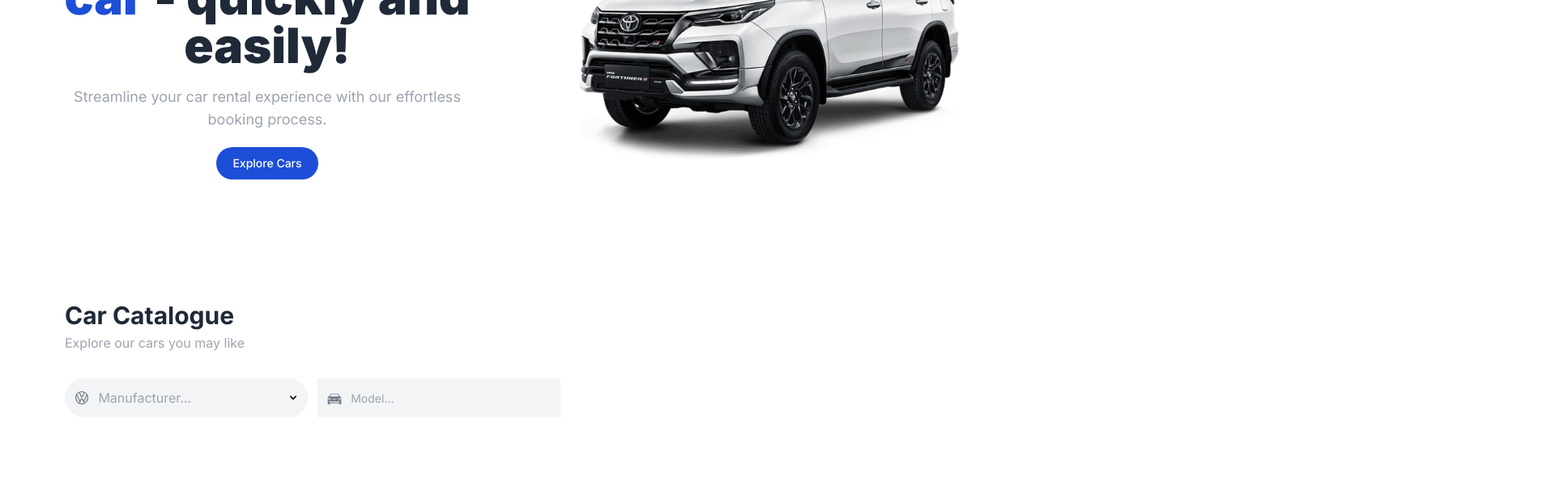
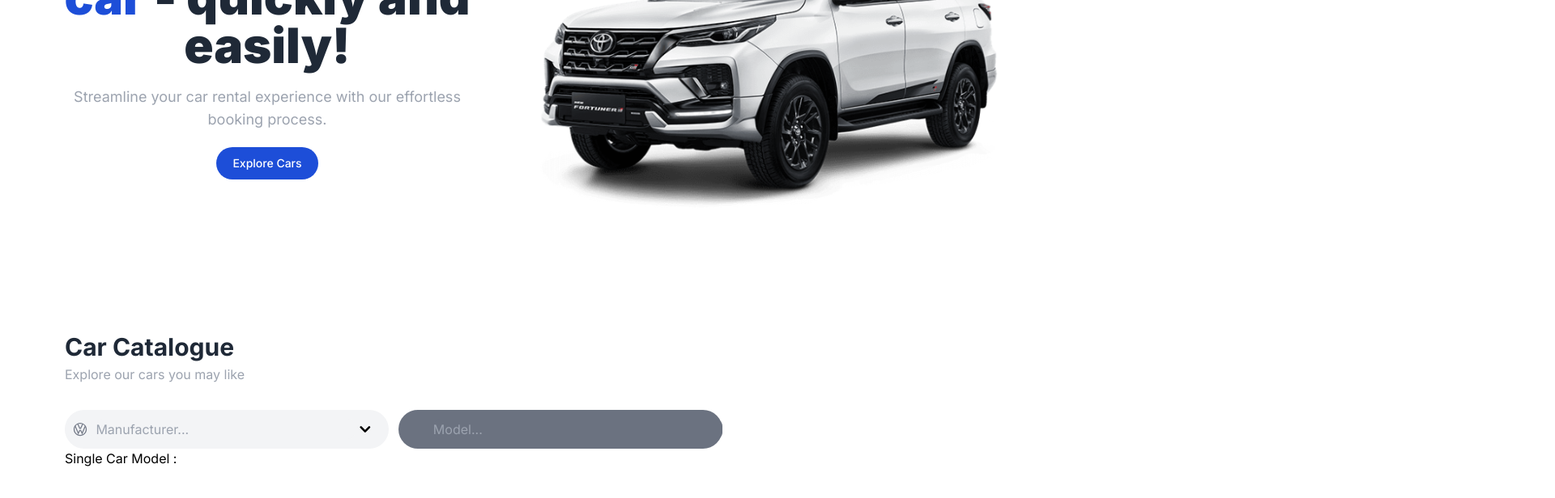
Before and after one commit to Nassergmr/CarHub, a Next.js app: page / in a window 1280 px wide. Shown: the part 276-892 px from the top of the page at 81% size, 1920 px wide, since content can reach past the window. Built offline with nearby package versions, Linux system fonts and the light colour scheme.

Commit message:
"commit"

```diff
--- a/app/_Components/Body/HeroSection/hero.jsx
+++ b/app/_Components/Body/HeroSection/hero.jsx
@@ -24,8 +24,8 @@ export default function Hero() {
           <Image
             className="mx-auto"
             src="/hero.png"
-            width={500}
-            height={500}
+            width={600}
+            height={600}
             alt=""
           />
         </div>
--- /dev/null
+++ b/app/_Components/Body/catalogueSection/car.jsx
@@ -0,0 +1,45 @@
+export default function Car({
+  manufacturer,
+  carModel,
+  allModals,
+  setAllModals,
+}) {
+  const filteredModel = manufacturer.filter(
+    (item) =>
+      `${item.model} ${item.year} ${item.fuel_type} (${item.combination_mpg} MPG)` ===
+      carModel
+  );
+
+  console.log("filteredModel:", filteredModel);
+
+  return (
+    <>
+      <div className="flex justify-between container">
+        <div id="siglem">
+          <h1>Single Car Model :</h1>
+          {filteredModel.map((item, index) => (
+            <div key={index}>
+              <h2>{item.make}</h2>
+              <h2>{item.model}</h2>
+              <h2>{item.year}</h2>
+              <p>{item.fuel_type}</p>
+              <p>{`(${item.combination_mpg} MPG)`}</p>
+            </div>
+          ))}
+        </div>
+        {allModals && (
+          <div>
+            <h1>All Car Modals :</h1>
+            {manufacturer.map((item, index) => (
+              <div key={index}>
+                <h2>{item.make}</h2>
+                <h2>{item.model}</h2>
+                <p>{item.year}</p>
+              </div>
+            ))}
+          </div>
+        )}
+      </div>
+    </>
+  );
+}
--- a/app/_Components/Body/catalogueSection/catalogue.jsx
+++ b/app/_Components/Body/catalogueSection/catalogue.jsx
@@ -1,13 +1,18 @@
 "use client";
 
-import Manufacturer from "./manufacturer";
-import { useState } from "react";
-import CarIcon from "../../../../public/model-icon.png";
-import Image from "next/image";
+import { useContext, useState } from "react";
+import Form from "./form";
+import { ManuContext } from "@/app/layout";
+import Car from "./car";
 
 export default function Catalogue() {
-  const [selected, setSelected] = useState("");
   const [query, setQuery] = useState("");
+  const [manufacturer, setManufacturer] = useContext(ManuContext);
+  const [isOpen, setIsOpen] = useState(false);
+  const [isOpen_2, setIsOpen_2] = useState(false);
+  const [query_2, setQuery_2] = useState("");
+  const [carModel, setCarModel] = useState("");
+  const [allModals, setAllModals] = useState(false);
 
   return (
     <div className="sm:mt-[150px] mt-[100px]">
@@ -20,34 +25,33 @@ export default function Catalogue() {
         </p>
       </div>
 
-      <div id="search_section" className="container flex gap-3">
-        <Manufacturer
+      <div id="search_section" className="">
+        <Form
           query={query}
           setQuery={setQuery}
-          selected={selected}
-          setSelected={setSelected}
+          query_2={query_2}
+          setQuery_2={setQuery_2}
+          manufacturer={manufacturer}
+          setManufacturer={setManufacturer}
+          isOpen={isOpen}
+          setIsOpen={setIsOpen}
+          isOpen_2={isOpen_2}
+          setIsOpen_2={setIsOpen_2}
+          carModel={carModel}
+          setCarModel={setCarModel}
+          allModals={allModals}
+          setAllModals={setAllModals}
         />
+      </div>
 
-        <div
-          id="model"
-          className="relative flex items-center w-[300px] h-12 rounded-full focus-within:shadow-lg"
-        >
-          <div className="grid place-items-center h-full w-12 bg-gray-100">
-            <Image
-              src={CarIcon}
-              alt="Tire Icon"
-              width={20}
-              height={20}
-              className="bg-gray-100"
-            />
-          </div>
-          <input
-            className="peer h-full w-full outline-none text-sm bg-gray-100 text-gray-700 pr-2"
-            type="text"
-            id="search"
-            placeholder="Model..."
-          />
-        </div>
+      <div id="car_section">
+        <Car
+          manufacturer={manufacturer}
+          carModel={carModel}
+          setCarModel={setCarModel}
+          allModals={allModals}
+          setAllModals={setAllModals}
+        />
       </div>
     </div>
   );
--- /dev/null
+++ b/app/_Components/Body/catalogueSection/form.jsx
@@ -0,0 +1,50 @@
+import Manufacturer from "./manufacturer";
+import Model from "./model";
+
+export default function Form({
+  query,
+  setQuery,
+  manufacturer,
+  setManufacturer,
+  isOpen,
+  setIsOpen,
+  isOpen_2,
+  setIsOpen_2,
+  query_2,
+  setQuery_2,
+  carModel,
+  setCarModel,
+  allModals,
+  setAllModals,
+}) {
+  return (
+    <div className="container flex md:flex-row flex-col  gap-3 ">
+      {/* Manufacturer Section */}
+      <Manufacturer
+        query={query}
+        setQuery={setQuery}
+        setQuery_2={setQuery_2}
+        isOpen={isOpen}
+        setIsOpen={setIsOpen}
+        manufacturer={manufacturer}
+        setManufacturer={setManufacturer}
+      />
+
+      {/* Modal Section */}
+      <Model
+        query={query}
+        query_2={query_2}
+        setQuery={setQuery}
+        setQuery_2={setQuery_2}
+        isOpen_2={isOpen_2}
+        setIsOpen_2={setIsOpen_2}
+        manufacturer={manufacturer}
+        setManufacturer={setManufacturer}
+        carModel={carModel}
+        setCarModel={setCarModel}
+        allModals={allModals}
+        setAllModals={setAllModals}
+      />
+    </div>
+  );
+}
--- a/app/_Components/Body/catalogueSection/manufacturer.jsx
+++ b/app/_Components/Body/catalogueSection/manufacturer.jsx
@@ -1,21 +1,37 @@
+"use client";
+
 import TireIcon from "../../../../public/car-logo.svg";
-import {
-  Combobox,
-  ComboboxButton,
-  ComboboxInput,
-  ComboboxOption,
-  ComboboxOptions,
-} from "@headlessui/react";
-import { ChevronDownIcon, CheckIcon } from "@heroicons/react/solid";
+import { ChevronDownIcon } from "@heroicons/react/solid";
 import clsx from "clsx";
-import { manufacturers } from "../../Constants";
+import { manufacturers } from "../../Constants/index";
+import { getCars } from "@/app/_Utils";
+import { useEffect, useRef } from "react";
 
 export default function Manufacturer({
   query,
   setQuery,
-  selected,
-  setSelected,
+  setQuery_2,
+  manufacturer,
+  setManufacturer,
+  isOpen,
+  setIsOpen,
 }) {
+  const manufacturerRef = useRef(null);
+  const handleClickOutside = (event) => {
+    if (
+      manufacturerRef.current &&
+      !manufacturerRef.current.contains(event.target)
+    ) {
+      setIsOpen(false);
+    }
+  };
+
+  useEffect(() => {
+    document.addEventListener("mousedown", handleClickOutside);
+    return () => {
+      document.removeEventListener("mousedown", handleClickOutside);
+    };
+  }, []);
   const filteredManufacturers =
     query === ""
       ? manufacturers
@@ -26,51 +42,70 @@ export default function Manufacturer({
             .startsWith(query.toLowerCase().replace(/\s+/g, ""))
         );
 
+  const toggleDropdown = () => setIsOpen(!isOpen);
+
+  const handleItemClick = async (item) => {
+    setQuery(item);
+    setIsOpen(false);
+
+    const carData = await getCars(item);
+    if (Array.isArray(carData)) {
+      setManufacturer(carData);
+      console.log("manu data:", manufacturer);
+    } else {
+      console.error("Expected carData to be an array but got:", carData);
+    }
+  };
+
+  useEffect(() => {
+    if (query === "") {
+      setQuery_2("");
+    }
+  }, [query, setQuery_2]);
+
   return (
-    <Combobox
-      value={selected}
-      onChange={(value) => setSelected(value)}
-      onClose={() => setQuery("")}
-    >
-      <div className="relative bg-gray-100  flex items-center w-[300px] h-12 rounded-full focus-within:shadow-lg">
+    <div className="relative" ref={manufacturerRef}>
+      <div
+        id="manufacturer"
+        className="bg-gray-100 flex items-center md:w-[400px] w-full h-12 rounded-full focus-within:shadow-lg"
+      >
         <div className="grid place-items-center rounded-full w-12 bg-gray-100">
           <TireIcon className="w-[20px] h-[20px]" />
         </div>
-        <ComboboxInput
-          className={clsx(
-            "w-full rounded-lg border-none bg-gray-100",
-            "focus:outline-none data-[focus]:-outline-none data-[focus]:outline-none"
-          )}
-          displayValue={(manufacturer) => manufacturer}
+        <input
+          type="text"
+          value={query}
           onChange={(event) => setQuery(event.target.value)}
           placeholder="Manufacturer..."
+          className={clsx(
+            "w-full rounded-lg border-none bg-gray-100 cursor-pointer",
+            "focus:outline-none"
+          )}
+          autoComplete="off"
+          onClick={toggleDropdown}
         />
-        <ComboboxButton className="group absolute inset-y-0 right-0 px-2.5 ml-auto">
-          <ChevronDownIcon className="size-4" />
-        </ComboboxButton>
+        <ChevronDownIcon
+          onClick={toggleDropdown}
+          className="size-8 ml-auto mr-4 cursor-pointer"
+        />
       </div>
 
-      <ComboboxOptions
-        anchor="bottom"
-        transition
-        className={clsx(
-          "costume-styles w-[var(--input-width)] rounded-xl border border-white/5 bg-white/5 p-1 [--anchor-gap:var(--spacing-1)] empty:invisible",
-          "transition duration-100 ease-in data-[leave]:data-[closed]:opacity-0 data-[left-[90px]]:"
-        )}
-      >
-        {filteredManufacturers.map((item, index) => (
-          <ComboboxOption
-            key={index}
-            value={item}
-            className="group flex cursor-default items-center gap-2 rounded-lg py-1.5 px-3 select-none data-[focus]:bg-white/10"
-          >
-            <CheckIcon className="invisible size-4 fill-white group-data-[selected]:visible" />
-            <div className="text-sm/6 w-full hover:bg-blue-700 hover:text-white font-medium text-black ">
-              {item}
-            </div>
-          </ComboboxOption>
-        ))}
-      </ComboboxOptions>
-    </Combobox>
+      {isOpen && (
+        <div className="absolute w-full z-10 max-h-[300px] overflow-y-scroll bg-gray-100 text-black rounded-lg shadow  mt-[10px]">
+          <ul className="py-2 text-sm text-black font-semibold h-auto">
+            {filteredManufacturers.map((item, index) => (
+              <li key={index}>
+                <button
+                  className="block px-4 py-2 hover:bg-blue-700  hover:text-white w-full text-left"
+                  onClick={() => handleItemClick(item)}
+                >
+                  {item}
+                </button>
+              </li>
+            ))}
+          </ul>
+        </div>
+      )}
+    </div>
   );
 }
--- /dev/null
+++ b/app/_Components/Body/catalogueSection/model.jsx
@@ -0,0 +1,136 @@
+"use client";
+
+import CarIcon from "../../../../public/model-icon.png";
+import clsx from "clsx";
+import { ChevronDownIcon } from "@heroicons/react/solid";
+import Image from "next/image";
+import { useEffect, useRef } from "react";
+
+export default function Model({
+  isOpen_2,
+  setIsOpen_2,
+  query,
+  query_2,
+  setQuery_2,
+  manufacturer,
+  // setManufacturer,
+  carModel,
+  setCarModel,
+  allModals,
+  setAllModals,
+}) {
+  const modelRef = useRef(null);
+
+  const toggleDropdown_2 = () => setIsOpen_2(!isOpen_2);
+
+  const handleClickOutside = (event) => {
+    if (modelRef.current && !modelRef.current.contains(event.target)) {
+      setIsOpen_2(false);
+    }
+  };
+
+  useEffect(() => {
+    document.addEventListener("mousedown", handleClickOutside);
+    return () => {
+      document.removeEventListener("mousedown", handleClickOutside);
+    };
+  }, []);
+
+  // Handle selecting a model from the dropdown
+  const handleModelClick = (model) => {
+    setCarModel(model);
+    setQuery_2(model); // Update the input field with the selected model
+    setIsOpen_2(false); // Close the dropdown
+    setAllModals(false);
+  };
+
+  const handleAllModalsClick = () => {
+    setAllModals(true);
+    setIsOpen_2(false);
+    setQuery_2("All");
+    setCarModel(false);
+  };
+
+  return (
+    <div ref={modelRef} className="relative">
+      <div
+        id="model"
+        className={clsx(
+          "bg-gray-100 py-[10px] flex items-center md:w-[400px] w-full h-12 rounded-full focus-within:shadow-lg",
+          query === "" && "bg-gray-500"
+        )}
+      >
+        <div
+          className={clsx(
+            "grid place-items-center rounded-full w-12 bg-gray-100",
+            query === "" && "bg-gray-500"
+          )}
+        >
+          <Image
+            src={CarIcon}
+            alt="Car Icon"
+            width={20}
+            height={20}
+            className={clsx("bg-gray-100", query === "" && "hidden")}
+          />
+        </div>
+
+        <input
+          type="text"
+          disabled={query === ""}
+          value={query_2} // Display the selected model
+          onChange={(event) => setQuery_2(event.target.value)}
+          placeholder="Model..."
+          className={clsx(
+            "w-full rounded-lg border-none bg-gray-100 cursor-pointer",
+            "focus:outline-none",
+            query === "" && "bg-gray-500 cursor-auto"
+          )}
+          autoComplete="off"
+          onClick={toggleDropdown_2}
+        />
+
+        <ChevronDownIcon
+          onClick={toggleDropdown_2}
+          className={clsx(
+            "size-8 ml-auto mr-4 cursor-pointer",
+            query === "" && "hidden"
+          )}
+        />
+      </div>
+
+      {isOpen_2 && (
+        <div className="absolute w-full z-10 max-h-[300px] overflow-y-scroll bg-gray-100 text-black rounded-lg shadow  mt-[10px]">
+          <ul className="py-2 text-sm text-black font-semibold h-auto">
+            <button
+              onClick={handleAllModalsClick}
+              className=" block px-4 py-2 hover:bg-blue-700 text-blue-700 font-bold text-xl hover:text-white w-full text-left"
+            >
+              All
+            </button>
+
+            <hr className="" />
+            {manufacturer.map((item, index) => (
+              <li key={index}>
+                <button
+                  className="block px-4 py-2 hover:bg-blue-700  hover:text-white w-full text-left"
+                  onClick={() =>
+                    handleModelClick(
+                      `${item.model} ${item.year} ${item.fuel_type} (${item.combination_mpg} MPG)`
+                    )
+                  }
+                >
+                  {`${item.make.charAt(0).toUpperCase() + item.make.slice(1)} ${
+                    item.model
+                  } ${item.year} ${item.fuel_type} (${
+                    item.combination_mpg
+                  } MPG)`}
+                </button>
+              </li>
+            ))}
+          </ul>
+        </div>
+      )}
+    </div>
+  );
+}
--- /dev/null
+++ b/app/_Utils/index.js
@@ -0,0 +1,12 @@
+export async function getCars(manufacturer) {
+  const headers = {
+    "x-rapidapi-key": process.env.NEXT_PUBLIC_RAPID_API_KEY || "",
+    "x-rapidapi-host": "cars-by-api-ninjas.p.rapidapi.com",
+  };
+  const responce = await fetch(
+    `https://cars-by-api-ninjas.p.rapidapi.com/v1/cars?limit=35&make=${manufacturer}`,
+    { headers: headers }
+  );
+  const result = await responce.json();
+  return result;
+}
--- a/app/globals.css
+++ b/app/globals.css
@@ -27,21 +27,11 @@ body {
   font-family: "Open Sans", sans-serif;
   background-color: white;
   position: relative;
-  /* overflow: hidden; */
+  overflow-x: hidden;
   height: 10000px;
 }
 
 .costume-styles {
-  top: 790px !important;
-  position: static !important;
+  margin-top: 10px !important;
+  /* top: 773px !important; */
 }
-@media (min-width: 600px) {
-  .costume-styles {
-    margin-left: 50px !important;
-  }
-}
-@media (min-width: 900px) {
-  .costume-styles {
-    margin-left: 110px !important;
-  }
-}
--- a/app/layout.js
+++ b/app/layout.js
@@ -1,21 +1,31 @@
+"use client";
+
 import { Inter } from "next/font/google";
 import "./globals.css";
 import Navebar from "./_Components/Header/NavebarSection/navebar";
+import { useState } from "react";
+import { createContext } from "react";
+
+export const ManuContext = createContext(null);
 
 const inter = Inter({ subsets: ["latin"] });
 
-export const metadata = {
-  title: "Create Next App",
-  description: "Generated by create next app",
-};
+// export const metadata = {
+//   title: "Create Next App",
+//   description: "Generated by create next app",
+// };
 
 export default function RootLayout({ children }) {
+  const [manufacturer, setManufacturer] = useState([]);
+
   return (
     <html lang="en">
-      <body className={inter.className}>
-        <Navebar />
-        {children}
-      </body>
+      <ManuContext.Provider value={[manufacturer, setManufacturer]}>
+        <body className={inter.className}>
+          <Navebar />
+          {children}
+        </body>
+      </ManuContext.Provider>
     </html>
   );
 }
```
Also changed, not shown: app/_Components/Constants/index.js (+0 -58 lines), 1 other file (tests, documents, lock files or other folders).
